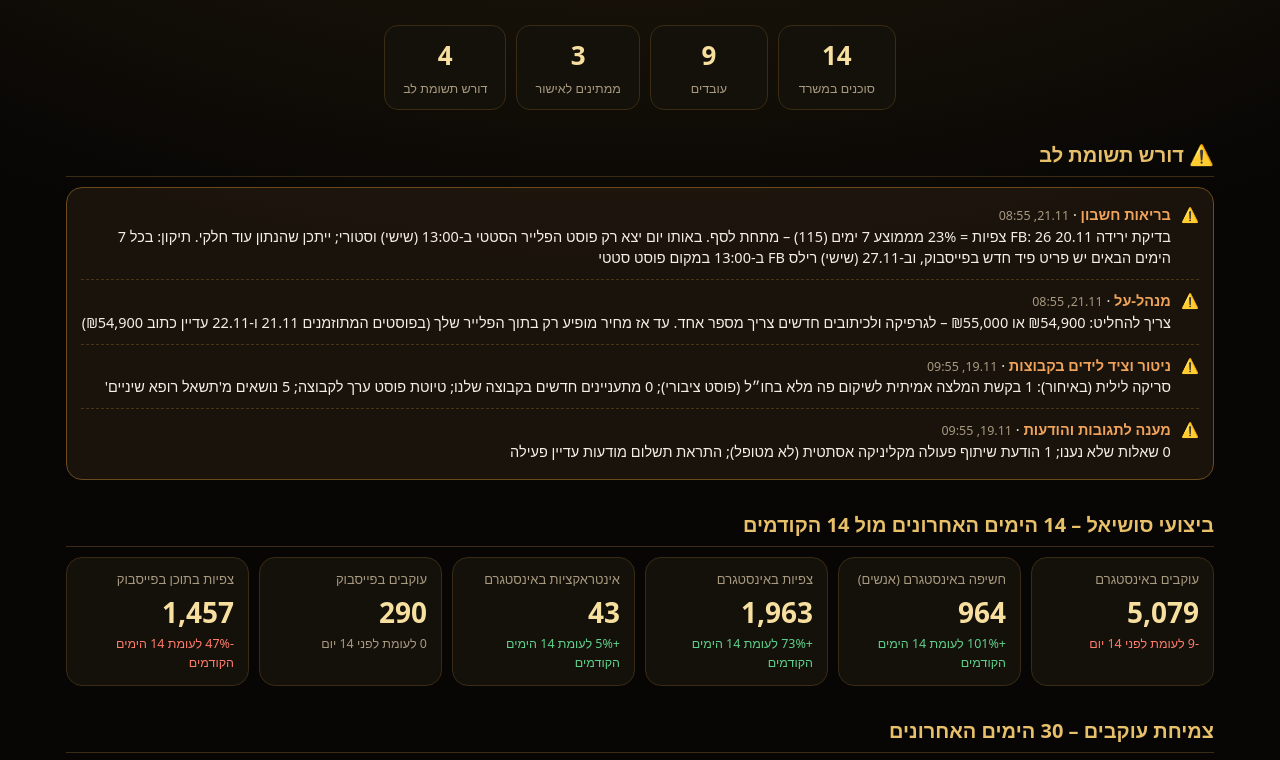
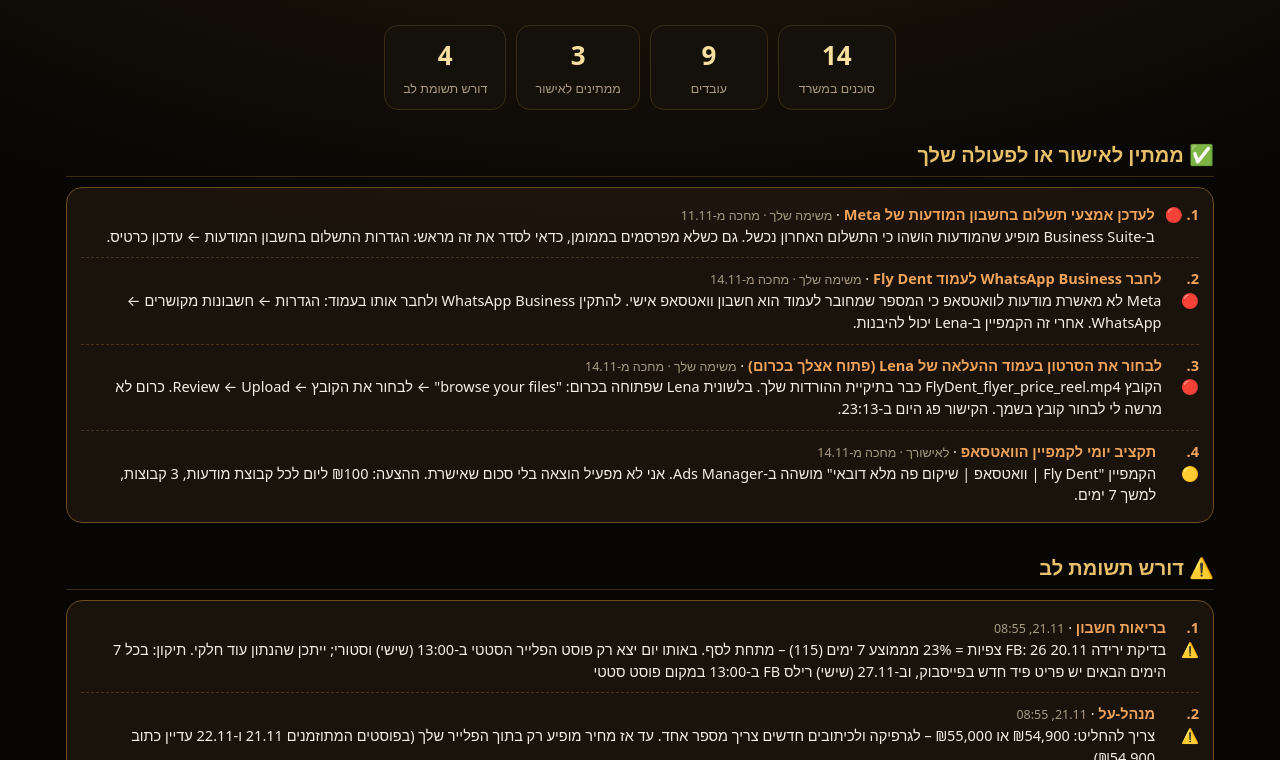
Before and after one commit to yakov8868-netizen/flydent, a plain HTML site: page index.html in a window 1280 px wide. Shown: the part 168-928 px from the top of the page. Drawn offline with Linux system fonts and the light colour scheme.

Commit message:
Add approvals section (numbered) and number attention items
Co-Authored-By: Claude Opus 5.5 <noreply@anthropic.com>
Claude-Session: https://claude.ai/code/session_01GkuwCob5QF1EuWUv54DY4c

```diff
--- /dev/null
+++ b/data/approvals.json
@@ -0,0 +1,34 @@
+[
+ {
+  "id": "meta-payment",
+  "order": 1,
+  "type": "משימה",
+  "item": "לעדכן אמצעי תשלום בחשבון המודעות של Meta",
+  "details": "ב-Business Suite מופיע שהמודעות הושהו כי התשלום האחרון נכשל. גם כשלא מפרסמים בממומן, כדאי לסדר את זה מראש: הגדרות התשלום בחשבון המודעות ← עדכון כרטיס.",
+  "since": "2026-11-11"
+ },
+ {
+  "id": "wa-business",
+  "order": 2,
+  "type": "משימה",
+  "item": "לחבר WhatsApp Business לעמוד Fly Dent",
+  "details": "Meta לא מאשרת מודעות לוואטסאפ כי המספר שמחובר לעמוד הוא חשבון וואטסאפ אישי. להתקין WhatsApp Business ולחבר אותו בעמוד: הגדרות ← חשבונות מקושרים ← WhatsApp. אחרי זה הקמפיין ב-Lena יכול להיבנות.",
+  "since": "2026-11-14"
+ },
+ {
+  "id": "lena-upload",
+  "order": 3,
+  "type": "משימה",
+  "item": "לבחור את הסרטון בעמוד ההעלאה של Lena (פתוח אצלך בכרום)",
+  "details": "הקובץ FlyDent_flyer_price_reel.mp4 כבר בתיקיית ההורדות שלך. בלשונית Lena שפתוחה בכרום: \"browse your files\" ← לבחור את הקובץ ← Review ← Upload. כרום לא מרשה לי לבחור קובץ בשמך. הקישור פג היום ב-23:13.",
+  "since": "2026-11-14"
+ },
+ {
+  "id": "ads-budget",
+  "order": 4,
+  "type": "אישור",
+  "item": "תקציב יומי לקמפיין הוואטסאפ",
+  "details": "הקמפיין \"Fly Dent | וואטסאפ | שיקום פה מלא דובאי\" מושהה ב-Ads Manager. אני לא מפעיל הוצאה בלי סכום שאישרת. ההצעה: ₪100 ליום לכל קבוצת מודעות, 3 קבוצות, למשך 7 ימים.",
+  "since": "2026-11-14"
+ }
+]
--- a/index.html
+++ b/index.html
@@ -113,6 +113,8 @@ footer{color:var(--mut);text-align:center;font-size:12.5px;padding:20px}
 </header>
 <div class="wrap">
   <div class="stats" id="stats"></div>
+  <h2>✅ ממתין לאישור או לפעולה שלך</h2>
+  <div class="att" id="appr"></div>
   <h2>⚠️ דורש תשומת לב</h2>
   <div class="att" id="att"></div>
   <h2>ביצועי סושיאל – 14 הימים האחרונים מול 14 הקודמים</h2>
@@ -288,8 +290,12 @@ function renderKpis(m){
 }
 function renderAtt(items){
   const a=items.filter(e=>e.level==="attention");
-  document.getElementById("att").innerHTML = a.length ? a.map(e=>`<div class="it"><span>⚠️</span><div><b>${esc(clean(e.agent))}</b> · <span style="color:var(--mut);font-size:12.5px">${fmt(e.at)}</span><br>${esc(e.action)}</div></div>`).join("") : '<div class="ok">✅ אין כרגע משהו שדורש טיפול</div>';
+  document.getElementById("att").innerHTML = a.length ? a.map((e,i)=>`<div class="it"><span><b>${i+1}.</b> ⚠️</span><div><b>${esc(clean(e.agent))}</b> · <span style="color:var(--mut);font-size:12.5px">${fmt(e.at)}</span><br>${esc(e.action)}</div></div>`).join("") : '<div class="ok">✅ אין כרגע משהו שדורש טיפול</div>';
 }
+fetch("data/approvals.json?"+Date.now()).then(r=>r.json()).then(ap=>{
+  const rows=(Array.isArray(ap)?ap:[]).slice().sort((p,q)=>Number(p.order)-Number(q.order));
+  document.getElementById("appr").innerHTML = rows.length ? rows.map((r,i)=>`<div class="it"><span><b>${i+1}.</b> ${r.type==="אישור"?"🟡":"🔴"}</span><div><b>${esc(r.item)}</b> · <span style="color:var(--mut);font-size:12.5px">${r.type==="אישור"?"לאישורך":"משימה שלך"}${r.since?" · מחכה מ-"+esc(String(r.since).slice(8,10)+"."+String(r.since).slice(5,7)):""}</span><br>${esc(r.details)}</div></div>`).join("") : '<div class="ok">✅ אין כרגע משהו שמחכה לך</div>';
+}).catch(()=>{ document.getElementById("appr").innerHTML='<div class="ok">—</div>'; });
 fetch("data/fb_groups.json?"+Date.now()).then(r=>r.json()).then(gs=>{
   document.getElementById("groups").innerHTML = gs.map((g,i)=>`<div class="grp"><h3>${esc(g.category)}</h3><span class="tag">${esc(g.status||"")}</span>
    <div class="row"><b style="color:var(--gold)">חיפוש בפייסבוק:</b> ${esc(g.search)}</div><div class="row"><b style="color:var(--gold)">למה:</b> ${esc(g.why)}</div>
```
Also changed, not shown: 1 other file.
